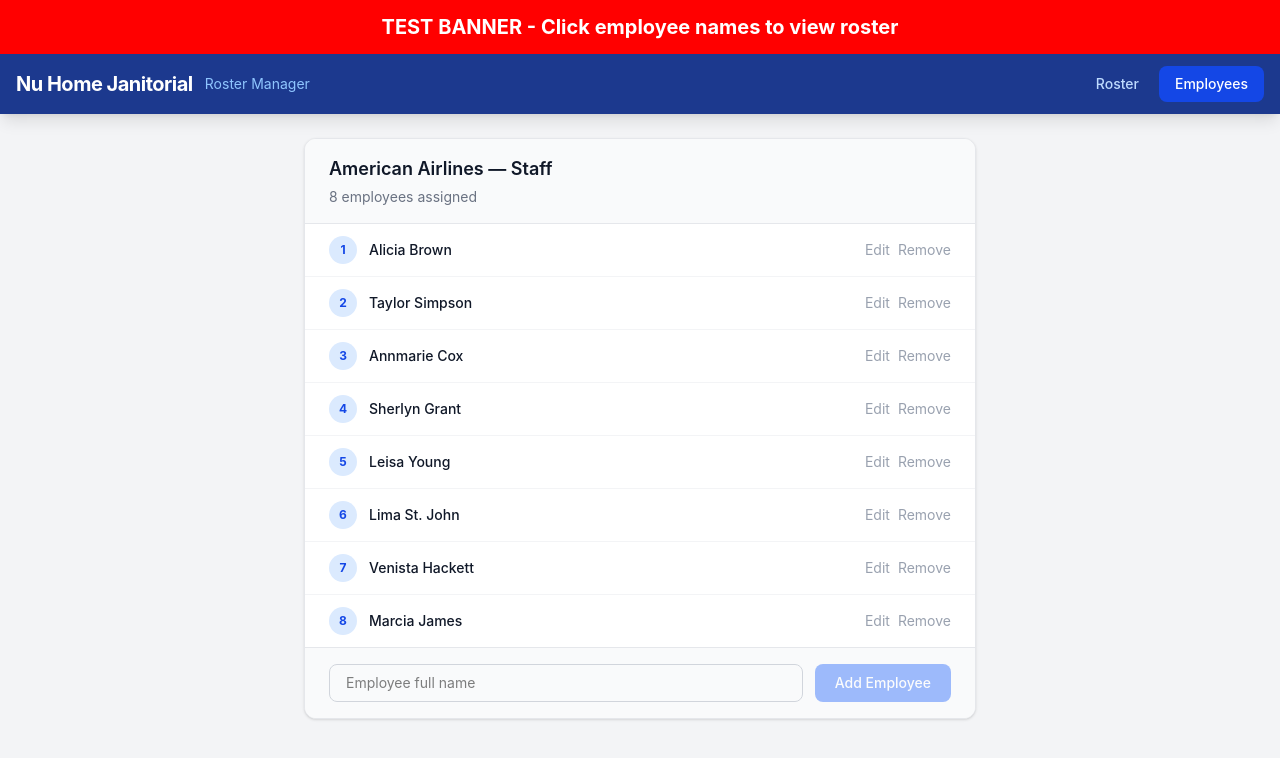
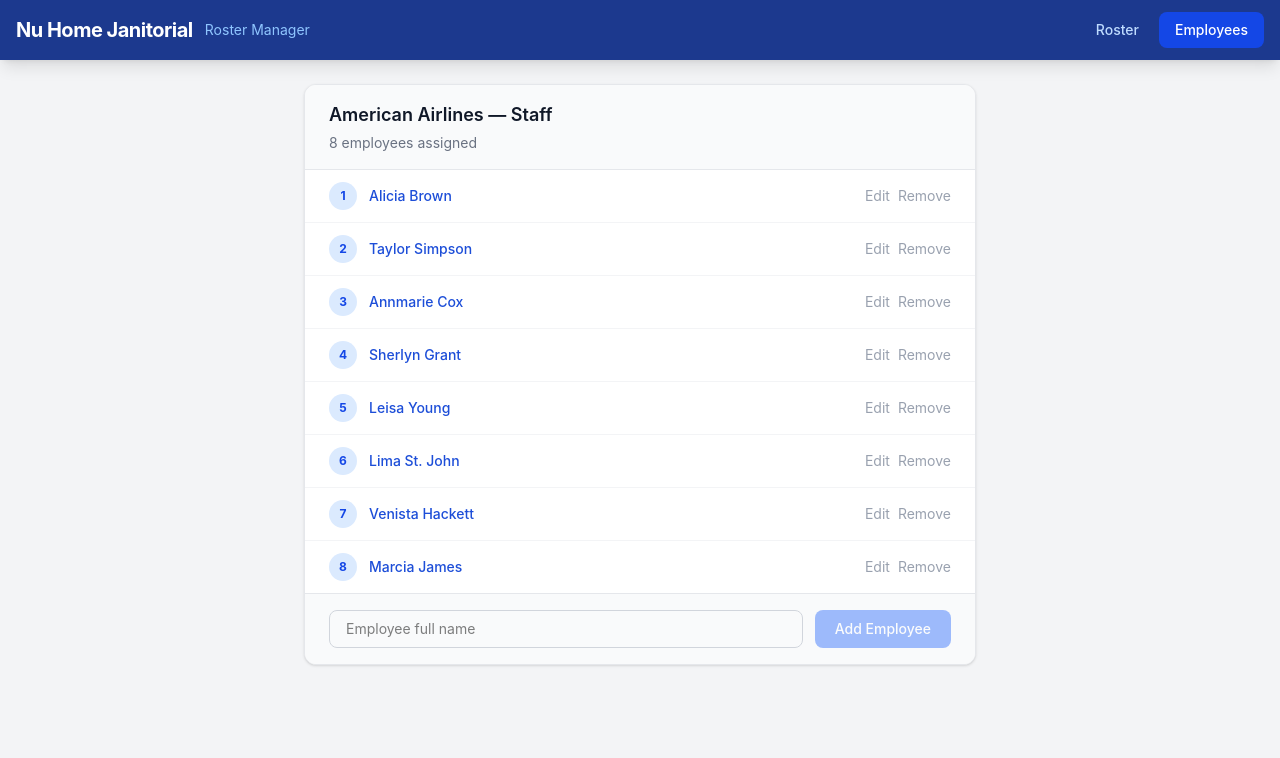
Before and after one commit to nigel531972-bit/nu-home-payroll, a React (Vite) app: page / in a window 1280 px wide. Both pictures are taken after a click on the button "Employees". Shown: the top 758 px of the page. Built offline with nearby package versions, Linux system fonts and the light colour scheme.

Commit message:
Style employee names blue across all views
- Remove diagnostic test banner from App.jsx
- Change employee names in EmployeeManager from gray to blue (#1d4ed8)
- RosterGrid employee names already styled blue with underline (prior commit)

https://claude.ai/code/session_01Q4McH4qCJQ7MdNXBq9VYZW

```diff
--- a/src/App.jsx
+++ b/src/App.jsx
@@ -10,9 +10,6 @@ function App() {
   return (
     <RosterProvider>
       <div className="min-h-screen bg-gray-100">
-        <div style={{ background: 'red', color: 'white', padding: '12px', textAlign: 'center', fontSize: '20px', fontWeight: 'bold' }}>
-          TEST BANNER - Click employee names to view roster
-        </div>
         <Header currentView={view} onNavigate={setView} />
         <main className="max-w-screen-2xl mx-auto px-4 py-6">
           {view === 'roster' && <RosterGrid />}
--- a/src/components/EmployeeManager.jsx
+++ b/src/components/EmployeeManager.jsx
@@ -86,7 +86,7 @@ export default function EmployeeManager() {
                     <span className="w-7 h-7 rounded-full bg-blue-100 text-blue-700 text-xs font-bold flex items-center justify-center">
                       {idx + 1}
                     </span>
-                    <span className="text-sm font-medium text-gray-900">
+                    <span className="text-sm font-medium" style={{ color: '#1d4ed8' }}>
                       {emp.name}
                     </span>
                   </div>
```
